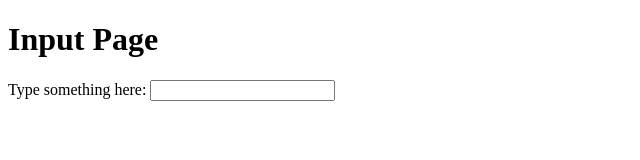
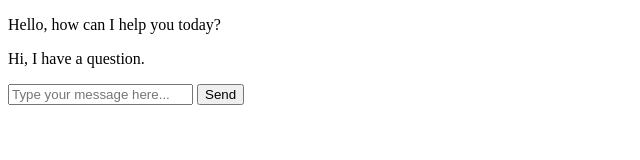
Before and after one commit to mwentz000/teswwt.github.io, a plain HTML site: page Input Page .html in a window 1280 px wide. Shown: the whole page, without its empty margins (0-640 px from the left). Drawn offline with Linux system fonts and the light colour scheme.

Commit message:
Update Input Page.html

```diff
--- a/Input Page .html
+++ b/Input Page .html
@@ -4,15 +4,26 @@
     <meta charset="UTF-8">
     <meta http-equiv="X-UA-Compatible" content="IE=edge">
     <meta name="viewport" content="width=device-width, initial-scale=1.0">
-    <title>Input Page</title>
+    <link rel="stylesheet" href="style.css">
+    <title>Chat Bot</title>
 </head>
 <body>
-    <div class="container">
-        <h1>Input Page</h1>
-        <form>
-            <label for="inputBox">Type something here:</label>
-            <input type="text" id="inputBox" name="inputBox">
-        </form>
+    <div class="chat-container">
+        <div class="chat-box" id="chatBox">
+            <!-- Chat messages will be added here dynamically -->
+            <p>Hello, how can I help you today?</p>
+            <!-- Example of a user message -->
+            <div class="user-message">
+                <p>Hi, I have a question.</p>
+            </div>
+            <!-- More messages will go here -->
+        </div>
+        <input type="text" id="inputBox" placeholder="Type your message here...">
+        <!-- You would typically have a button here to send the message -->
+        <button id="sendBtn">Send</button>
     </div>
+
+    <!-- Here you would include your JavaScript file that handles the chat -->
+    <!-- <script src="chat.js"></script> -->
 </body>
 </html>
```
